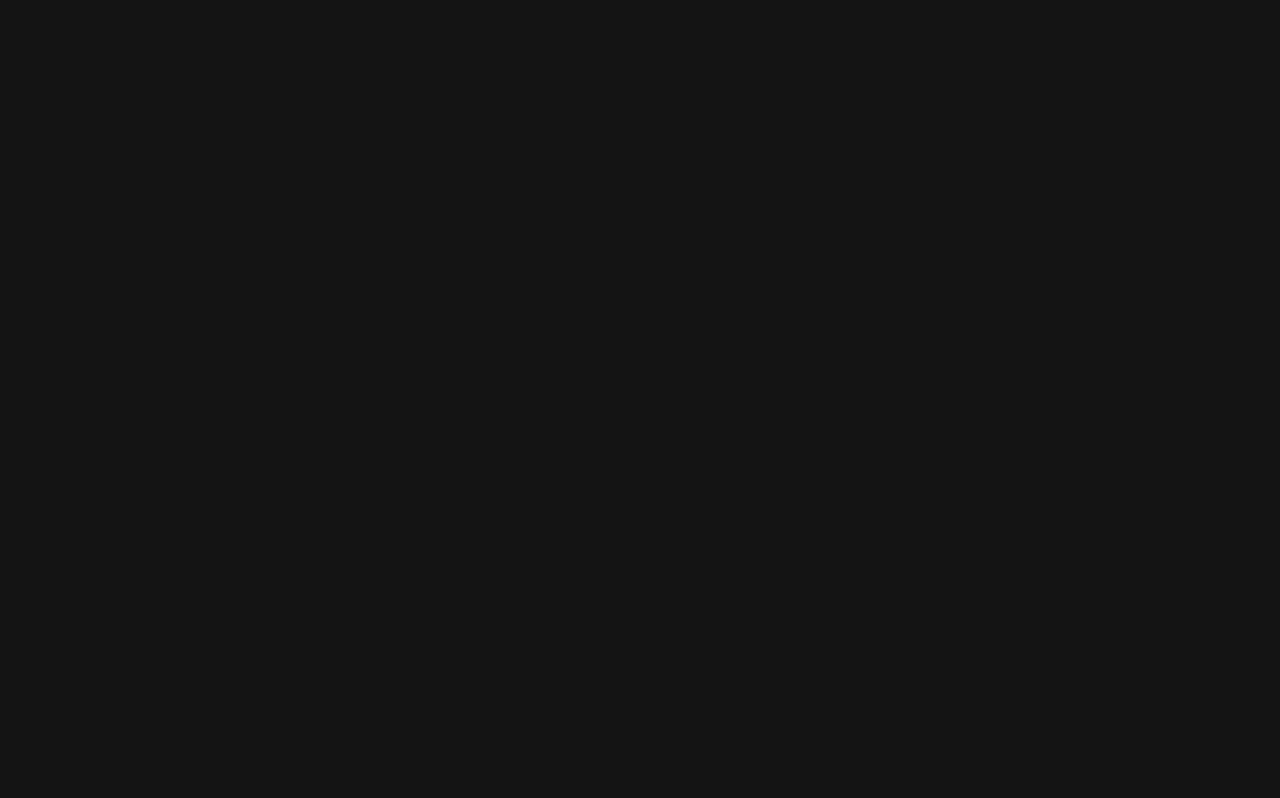
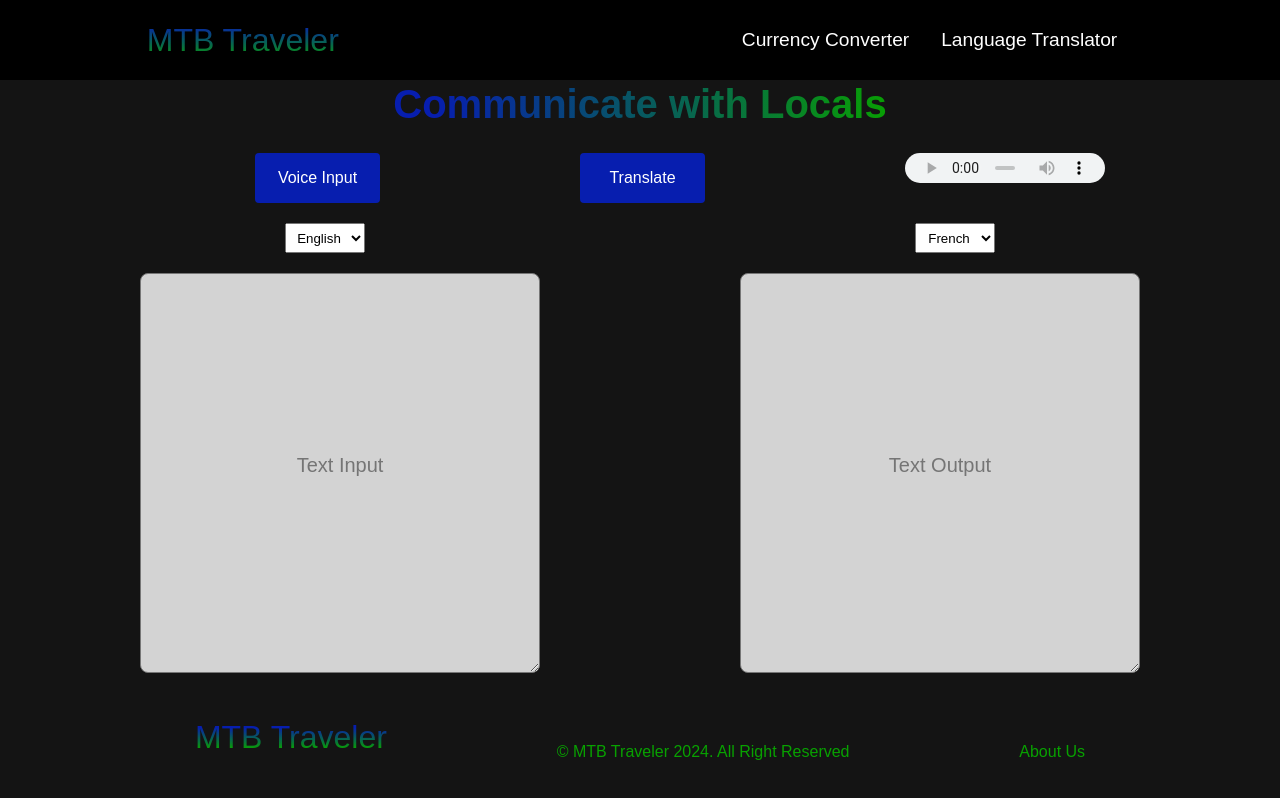
Before and after one commit to keenanlong9/MTB-Traveler, a React (Create React App) app: page /language in a window 1280 px wide. Built offline with nearby package versions, Linux system fonts and the light colour scheme.

Commit message:
Added more routing and pages

```diff
--- a/src/components/Footer.js
+++ b/src/components/Footer.js
@@ -1,15 +1,19 @@
+import { Link } from "react-router-dom"
 
 export default function Footer () {
     return (
     <div class="footer">
       <div class="footer_container">
-        <a href="../index.html" id="navbar_logo"
+        {/* <a href="../index.html" id="navbar_logo"
           ><i class="fas fa-globe"></i>
           <p>&nbsp;</p>
           MTB Traveler
-        </a>
+        </a> */}
+        {/* Todo: need to add globe */}
+        <Link to="/home" id="navbar_logo">MTB Traveler</Link>
         <p>&copy; MTB Traveler 2024. All Right Reserved</p>
-        <a href="About.html" id="about_us">About Us</a>
+        <Link to="/about" id="about_us">About Us</Link>
+        {/* <a href="About.html" id="about_us">About Us</a> */}
       </div>
     </div>
     )
--- a/src/components/NavBar.js
+++ b/src/components/NavBar.js
@@ -1,13 +1,15 @@
+import { Link } from "react-router-dom"
 
 export default function NavBar () {
     return (
     <nav class="navbar">
       <div class="navbar_container">
-        <a href="../index.html" id="navbar_logo"
+        {/* <a href="../index.html" id="navbar_logo"
           ><i class="fas fa-globe"></i>
           <p>&nbsp;</p>
           MTB Traveler
-        </a>
+        </a> */}
+        <Link to="/home" id="navbar_logo">MTB Traveler</Link>
         <div class="navbar_toggle" id="mobile-menu">
           <span class="bar"></span>
           <span class="bar"></span>
@@ -15,10 +17,12 @@ export default function NavBar () {
         </div>
         <ul class="navbar_menu">
           <li class="navbar_item">
-            <a href="Currency.html" class="navbar_links">Currency Converter</a>
+            <Link to="/currency" class="navbar_links">Currency Converter</Link>
+            {/* <a href="Currency.html" class="navbar_links">Currency Converter</a> */}
           </li>
           <li class="navbar_item">
-            <a href="Language.html" class="navbar_links">Language Translator</a>
+            <Link to="/language" class="navbar_links">Language Translator</Link>
+            {/* <a href="Language.html" class="navbar_links">Language Translator</a> */}
           </li>
         </ul>
       </div>
--- a/src/pages/About.js
+++ b/src/pages/About.js
@@ -31,7 +31,7 @@ export default function About () {
                 <p>
                     Hi! My name is Keenan Long. I am an avid mountain biker that loves
                     to ride in the Frederick Watershed and my local trails in Patapsco
-                    State Park. This website idea was sparked from an upcoming trip to
+                    State Park. This website idea was sparked from an trip to
                     Finale Ligure, Italy to ride the world renowned trails they have in
                     the area. I love to travel to new places with my bike and hopefully
                     you will find new places to explore through out this website!
@@ -40,18 +40,18 @@ export default function About () {
                 <ul class="about_us_links">
                 <li class="about_us_item">
                     <a
-                    href="https://www.instagram.com/keenanlong9/"
-                    id="about_us_links"
+                    href="https://www.strava.com/athletes/19610783"
+                    id="about_us_strava_link"
                     style={{ textDecoration: 'none' }}
                     target="_blank"
                     rel="noopener noreferrer"
-                    >Instagram</a
+                    >Strava</a
                     >
                 </li>
                 <li class="about_us_item">
                     <a
                     href="https://github.com/keenanlong9"
-                    id="about_us_links"
+                    id="about_us_github_link"
                     style={{ textDecoration: 'none' }}
                     target="_blank"
                     rel="noopener noreferrer"
@@ -61,7 +61,7 @@ export default function About () {
                 <li class="about_us_item">
                     <a
                     href="https://www.patapscobike.com/"
-                    id="about_us_links"
+                    id="about_us_supported_by"
                     style={{ textDecoration: 'none' }}
                     target="_blank"
                     rel="noopener noreferrer"
--- a/src/pages/Currency.js
+++ b/src/pages/Currency.js
@@ -1,5 +1,62 @@
-
+import NavBar from '../components/NavBar';
+import Footer from '../components/Footer';
 
 export default function Currency () {
-
+    return (
+        <div>
+            <NavBar></NavBar>
+            <div class="currency">
+            <div class="currency_card">
+                {/* <!-- TODO make location dynamic--> */}
+                <p>Whistler, Britsh Columbia</p>
+            </div>
+            <h1>Convert Your Currency</h1>
+            <div class="input_output_currency">
+                <div class="input_currency">
+                <input
+                    type="text"
+                    name="input_currency_num"
+                    id="input_currency_num"
+                    placeholder="100"
+                />
+                <select name="input_currency_type" id="input_currency_type">
+                    <option value="USD">$USD</option>
+                    <option value="EUR">$EUR</option>
+                    <option value="CAD">$CAD</option>
+                    <option value="JMD">$JMD</option>
+                    <option value="MXN">$MXN</option>
+                    <option value="ZAR">$ZAR</option>
+                    <option value="AUD">$AUD</option>
+                    <option value="NZD">$NZD</option>
+                    <option value="CHF">$CHF</option>
+                </select>
+                </div>
+                <div class="output_currency">
+                <input
+                    type="text"
+                    name="output_currency_num"
+                    id="output_currency_num"
+                    placeholder="93.75"
+                    disabled
+                />
+                <select name="output_currency_type" id="output_currency_type">
+                    <option value="EUR">$EUR</option>
+                    <option value="CAD">$CAD</option>
+                    <option value="JMD">$JMD</option>
+                    <option value="MXN">$MXN</option>
+                    <option value="ZAR">$ZAR</option>
+                    <option value="AUD">$AUD</option>
+                    <option value="USD">$USD</option>
+                    <option value="NZD">$NZD</option>
+                    <option value="CHF">$CHF</option>
+                </select>
+                </div>
+                <button class="convert_btn" onclick="convertCurrency()">
+                <p>Convert</p>
+                </button>
+            </div>
+            </div>
+            <Footer></Footer>
+        </div>
+    )
 }
--- a/src/pages/Language.js
+++ b/src/pages/Language.js
@@ -1,5 +1,69 @@
-
+import NavBar from '../components/NavBar';
+import Footer from '../components/Footer';
 
 export default function Language () {
-
+    return (
+        <div>
+            <NavBar></NavBar>
+            <div class="language_translator">
+            <h1>Communicate with Locals</h1>
+            <div class="language_translator_btns">
+                <button
+                class="language_translator_btn"
+                id="transcribe_btn"
+                onclick="transcribeAudio()"
+                >
+                <p>Voice Input</p>
+                </button>
+                <button
+                class="language_translator_btn"
+                id="translate_btn"
+                onclick="translateText()"
+                >
+                <p>Translate</p>
+                </button>
+                <div class="language_translator_voice_output">
+                <audio id="translate_audio" controls>
+                    <source id="translate_audio_src" type="audio/mp3" src="" />
+                </audio>
+                </div>
+            </div>
+            <div class="language_translator_selections">
+                <select
+                class="language_translator_selection"
+                name="input_language"
+                id="input_language"
+                >
+                <option value="en">English</option>
+                <option value="fr">French</option>
+                <option value="de">German</option>
+                <option value="es-MX">Spanish</option>
+                </select>
+                <select
+                class="language_translator_selection"
+                name="output_language"
+                id="output_language"
+                >
+                <option value="fr">French</option>
+                <option value="en">English</option>
+                <option value="de">German</option>
+                <option value="es-MX">Spanish</option>
+                </select>
+            </div>
+            <div class="language_translator_textbox">
+                <textarea
+                name="input_text"
+                id="input_text"
+                placeholder="Text Input"
+                ></textarea>
+                <textarea
+                name="output_text"
+                id="output_text"
+                placeholder="Text Output"
+                ></textarea>
+            </div>
+            </div>
+            <Footer></Footer>
+        </div>
+    )
 }
--- a/src/styles.css
+++ b/src/styles.css
@@ -181,7 +181,7 @@ body {
 .footer_container {
     display: flex;
     justify-content: space-between;
-    padding: 0px 120px 30px;
+    padding: 30px 110px;
 }
 
 .footer_container p {
@@ -194,7 +194,7 @@ body {
     color: rgb(8, 161, 0);
 }
 
-.footer a#about_us {
+.footer :link#about_us {
     padding-top: 30px;
 }
 
@@ -873,8 +873,8 @@ body {
 
 .about_us_text p {
     color: white;
-    width: 690px;
-    padding: 20px 20px 0px;
+    width: 720px;
+    padding: 20px 5px 0px;
     font-size: 1.2rem;
 }
 
@@ -891,9 +891,19 @@ body {
     color: rgb(7, 30, 175);
 }
 
-.about_us_container_info a:hover {
+#about_us_strava_link:hover{
     transition: all 0.35s ease;
-    color: rgb(8, 161, 0);
+    color: rgb(255, 116, 3);
+}
+
+#about_us_github_link:hover{
+    transition: all 0.35s ease;
+    color: rgb(235, 235, 235);
+}
+
+#about_us_supported_by:hover{
+    transition: all 0.35s ease;
+    color: rgb(173, 0, 0);
 }
 
 @media screen and (max-width: 1500px) {
```
